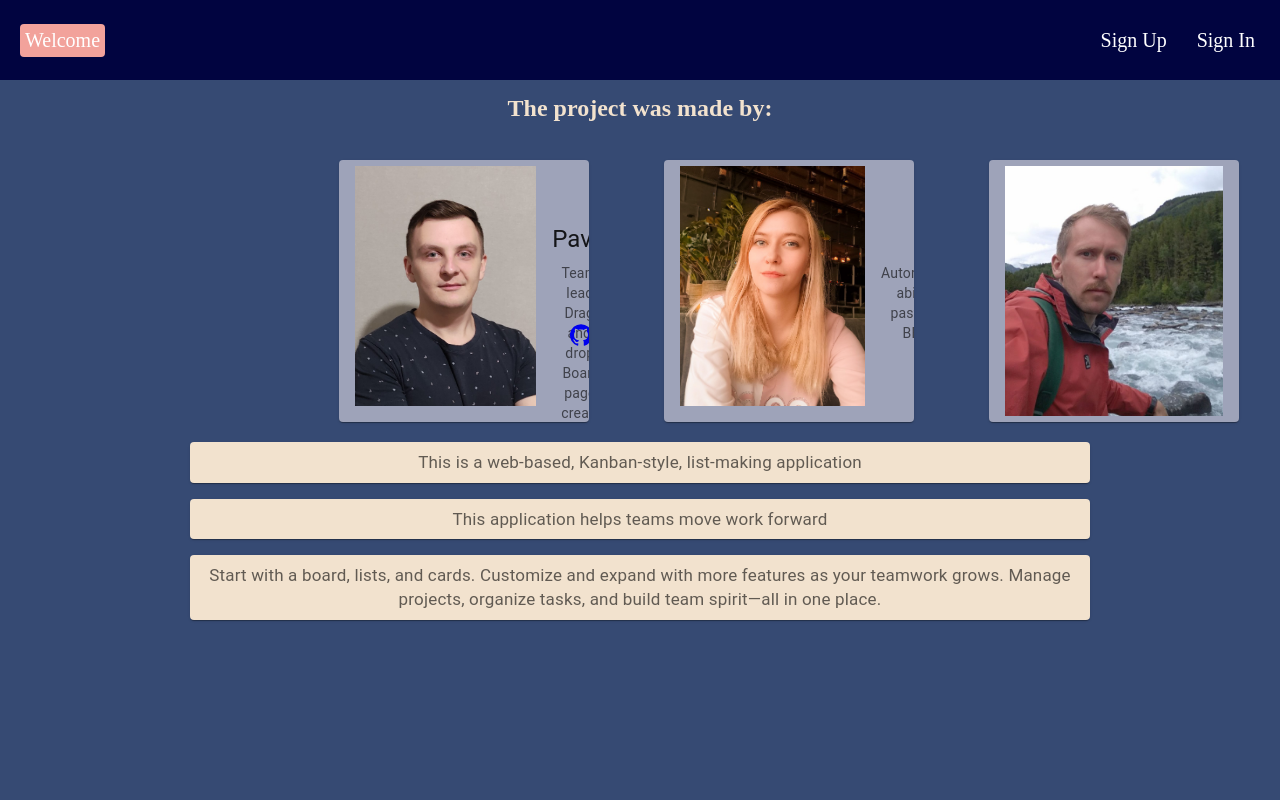
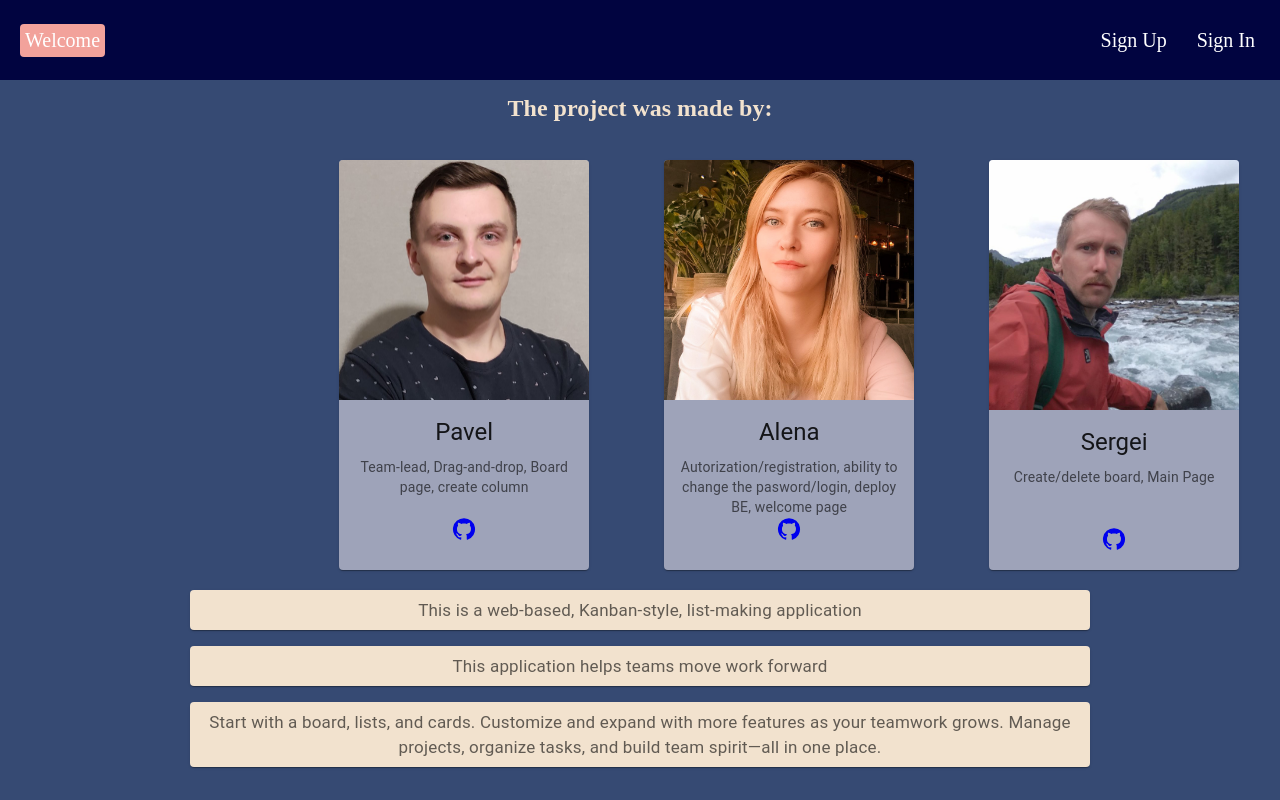
Before and after one commit to pavelguest/project-management-app, a React (Create React App) app in the folder project-management-app/: page / in a window 1280 px wide. Built offline with nearby package versions, Linux system fonts and the light colour scheme; no server answers.

Commit message:
fix: fix row appearance of menu on edit page once again

```diff
--- a/project-management-app/src/App.css
+++ b/project-management-app/src/App.css
@@ -6,7 +6,8 @@
     --peach: #F2A29B;
   }
 
-.MuiButtonBase-root {
+/* .MuiButtonBase-root */
+#basic-menu li {
   display: flex  !important;
   min-height: 48px !important;
   padding-top: 6px !important;
```
